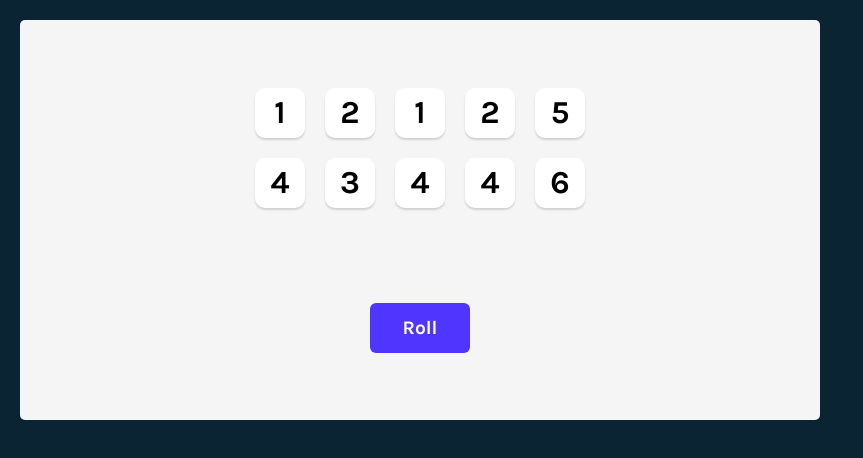
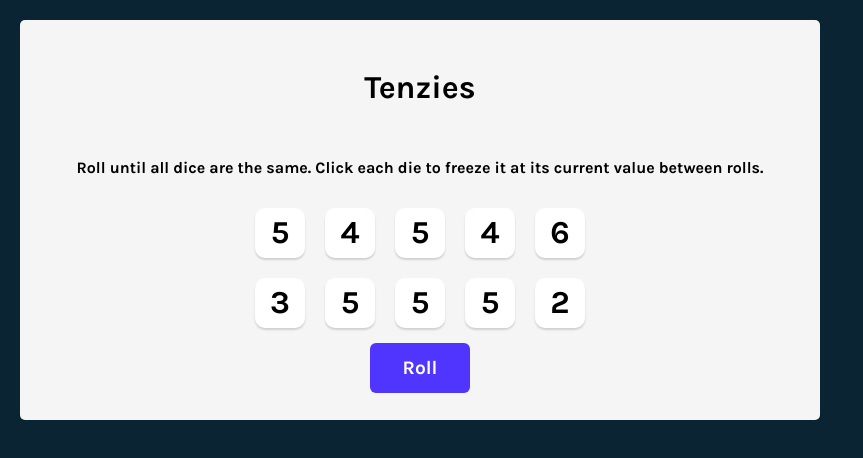
Before and after one commit to Esa1/Tenzies, a React (Create React App) app: page / in a window 1280 px wide. Shown: the top 458 px of the page, without its empty margins (0-863 px from the left). Built offline with nearby package versions, Linux system fonts and the light colour scheme.

Commit message:
Die components. Hold dice ready

```diff
--- a/src/App.js
+++ b/src/App.js
@@ -6,35 +6,40 @@ export default function App() {
 
     const [dice, setDice] = React.useState(allNewDice())
 
-    console.log(dice)
+    function generateNewDie() {
+        return {
+            value: Math.ceil(Math.random() * 6),
+            isHeld: false,
+            id: nanoid()
+        }
+    }
 
     function allNewDice() {
         const newDice = []
         for (let i = 0; i < 10; i++) {
-            newDice.push({
-                value: Math.ceil(Math.random() * 6),
-                isHeld: false,
-                id: nanoid()
-            })
+            newDice.push(generateNewDie())
         }
         return newDice
     }
 
+
+/**
+ * Challenge: Update the `rollDice` function to not just roll
+ * all new dice, but instead to look through the existing dice
+ * to NOT role any that are being `held`.
+ *
+ * Hint: this will look relatively similiar to the `holdDice`
+ * function below. When creating new dice, remember to use
+ * `id: nanoid()` so any new dice have an `id` as well.
+ */
     function rollDice() {
-        setDice(allNewDice())
+        setDice(oldDice => oldDice.map(die => {
+            return die.isHeld ?
+                die :
+                generateNewDie()
+        }))
     }
 
-    /**
-     * Challenge: Update the `holdDice` function to flip
-     * the `isHeld` property on the object in the array
-     * that was clicked, based on the `id` prop passed
-     * into the function.
-     *
-     * Hint: as usual, there's > 1 way to accomplish this.
-     * I'll be using `dice.map()` and checking for the `id`
-     * of the die to determine which one to flip `isHeld` on,
-     * but you can do whichever way makes the most sense to you.
-     */
     function holdDice(id) {
         setDice(oldDice => oldDice.map(die => {
             return die.id === id ?
@@ -54,6 +59,8 @@ export default function App() {
 
     return (
         <main>
+            <h1 className="title">Tenzies</h1>
+            <p className="instructions">Roll until all dice are the same. Click each die to freeze it at its current value between rolls.</p>
             <div className="dice-container">
                 {diceElements}
             </div>
```
